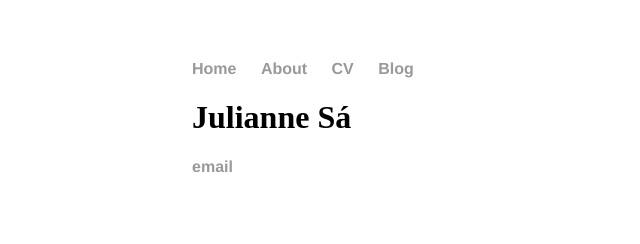
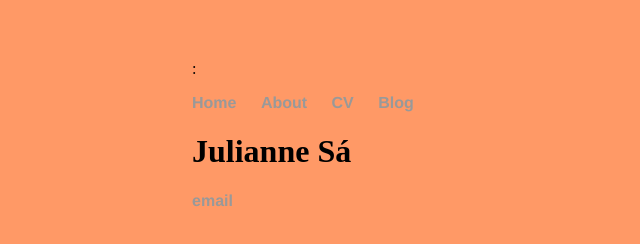
Before and after one commit to juliannesa/juliannesa.github.io, a plain HTML site: page index.html in a window 1280 px wide. Shown: the whole page, without its empty margins (0-640 px from the left). Drawn offline with Linux system fonts and the light colour scheme.

Commit message:
testing background color

```diff
--- a/index.html
+++ b/index.html
@@ -1,6 +1,11 @@
 <!DOCTYPE html>
 <html>
 	<head>
+		<style>
+			body {
+    				background-color: #ff9966;
+			}
+		</style>:
 		<title> Julianne Sá</title>
 		<!-- link to main stylesheet -->
 		<link rel="stylesheet" type="text/css" href="/css/main.css">
```
